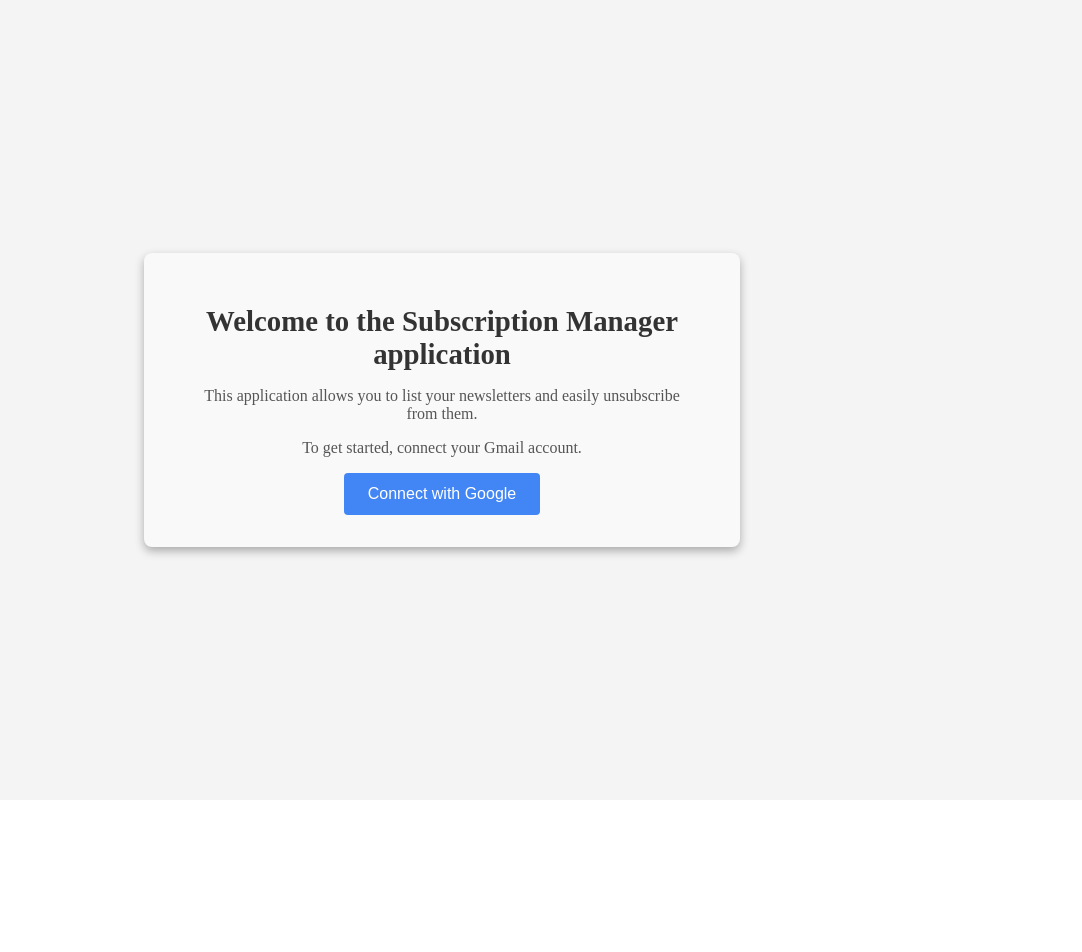
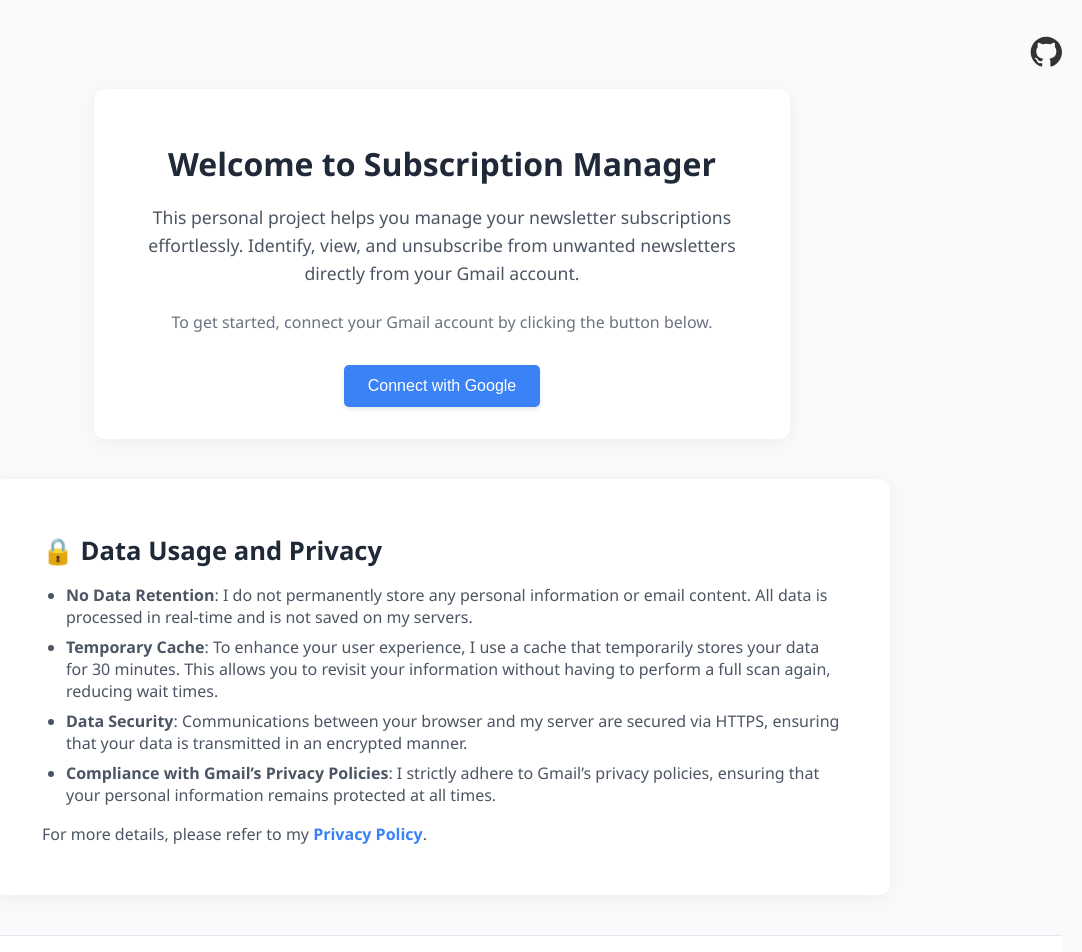
Before and after one commit to daviddeblas/subscription-manager, a React (Vite) app in the folder client/: page / in a window 1280 px wide. Shown: the top 952 px of the page, without its empty margins (198-1280 px from the left). Before the commit the page ends 800 px from the top, so only its background shows below. Built offline with nearby package versions, Linux system fonts and the light colour scheme.

Commit message:
Updated HomePage

```diff
--- a/client/src/pages/HomePage/HomePage.css
+++ b/client/src/pages/HomePage/HomePage.css
@@ -1,45 +1,176 @@
-/* HomePage.css */
 .homepage-container {
     display: flex;
-    align-items: center;
-    justify-content: center;
-    width: 100vw;
-    height: 100vh;
-    background-color: #f4f4f4;
+    flex-direction: column;
+    min-height: 100vh;
+    background-color: #f9fafb;
+    font-family: 'Segoe UI', Tahoma, Geneva, Verdana, sans-serif;
+    color: #333333;
+    padding: 20px;
+}
+
+.homepage-header {
+    display: flex;
+    justify-content: flex-end;
+    padding: 1rem 0;
+    background-color: transparent;
+}
+
+.github-link {
+    display: inline-block;
+    transition: transform 0.2s ease;
+}
+
+.github-link:hover .github-icon {
+    transform: scale(1.1);
+}
+
+.github-icon {
+    width: 32px;
+    height: 32px;
+    fill: #333333;
 }
 
 .homepage-box {
-    background-color: #f9f9f9;
-    width: 500px;
+    background-color: #ffffff;
+    max-width: 600px;
+    width: 100%;
     padding: 2rem 3rem;
-    border-radius: 8px;
-    box-shadow: 0 4px 10px rgba(0,0,0,0.3);
+    border-radius: 10px;
+    box-shadow: 0 4px 20px rgba(0,0,0,0.05);
+    margin: 0 auto 40px auto;
     text-align: center;
 }
 
-
 .homepage-title {
-    color: #333;
-    font-size: 1.8rem;
+    color: #1f2937;
+    font-size: 2rem;
     margin-bottom: 1rem;
+    font-weight: 700;
 }
 
-.homepage-description,
+.homepage-description {
+    color: #4b5563;
+    font-size: 1.1rem;
+    margin-bottom: 1.5rem;
+    line-height: 1.6;
+}
+
 .homepage-instruction {
-    color: #555;
-    margin-bottom: 1rem;
+    color: #6b7280;
+    font-size: 1rem;
+    margin-bottom: 2rem;
 }
 
 .connect-button {
     padding: 0.75rem 1.5rem;
     font-size: 1rem;
-    background-color: #4285f4;
-    color: #fff;
+    background-color: #3b82f6;
+    color: #ffffff;
     border: none;
-    border-radius: 4px;
+    border-radius: 5px;
     cursor: pointer;
+    transition: background-color 0.3s ease, transform 0.2s ease;
+    box-shadow: 0 2px 4px rgba(0,0,0,0.1);
 }
 
 .connect-button:hover {
-    background-color: #3367d6;
+    background-color: #2563eb;
+    transform: translateY(-2px);
 }
+
+.connect-button:active {
+    background-color: #1d4ed8;
+    transform: translateY(0);
+}
+
+.github-link:hover .github-icon {
+    transform: scale(1.1);
+}
+
+.privacy-section {
+    background-color: #ffffff;
+    max-width: 800px;
+    width: 100%;
+    padding: 2rem 3rem;
+    border-radius: 10px;
+    box-shadow: 0 4px 20px rgba(0,0,0,0.05);
+    margin: 0 auto 40px auto;
+}
+
+.privacy-section h2 {
+    color: #1f2937;
+    font-size: 1.6rem;
+    margin-bottom: 1rem;
+    font-weight: 600;
+}
+
+.privacy-section p {
+    color: #4b5563;
+    line-height: 1.6;
+    margin-bottom: 1rem;
+}
+
+.privacy-section ul {
+    list-style-type: disc;
+    padding-left: 1.5rem;
+    text-align: left;
+    margin-bottom: 1rem;
+}
+
+.privacy-section li {
+    color: #4b5563;
+    margin-bottom: 0.5rem;
+}
+
+.privacy-section a {
+    color: #3b82f6;
+    text-decoration: none;
+    font-weight: 600;
+}
+
+.privacy-section a:hover {
+    text-decoration: underline;
+}
+
+.homepage-footer {
+    text-align: center;
+    padding: 0.5rem;
+    background-color: #ffffff;
+    border-top: 1px solid #e5e7eb;
+    color: #9ca3af;
+    font-size: 0.9rem;
+}
+
+/* Responsive Design */
+@media (max-width: 768px) {
+    .homepage-box, .privacy-section {
+        padding: 1.5rem 2rem;
+        max-width: 90%;
+    }
+
+    .homepage-title {
+        font-size: 1.8rem;
+    }
+
+    .homepage-description {
+        font-size: 1rem;
+    }
+
+    .connect-button {
+        width: 100%;
+        padding: 0.75rem;
+    }
+
+    .privacy-section h2 {
+        font-size: 1.4rem;
+    }
+
+    .privacy-section li {
+        font-size: 0.95rem;
+    }
+
+    .github-icon {
+        width: 28px;
+        height: 28px;
+    }
+}
--- a/client/src/pages/HomePage/HomePage.tsx
+++ b/client/src/pages/HomePage/HomePage.tsx
@@ -1,15 +1,35 @@
+// src/pages/HomePage/HomePage.jsx
+
 import './HomePage.css';
 
 function HomePage() {
     return (
         <div className="homepage-container">
+            <header className="homepage-header">
+                <a href="https://github.com/daviddeblas/subscription-manager/tree/master" target="_blank"
+                   rel="noopener noreferrer" className="github-link" aria-label="View Source on GitHub">
+                    <svg
+                        xmlns="http://www.w3.org/2000/svg"
+                        width="32"
+                        height="32"
+                        viewBox="0 0 24 24"
+                        fill="#333"
+                        className="github-icon"
+                    >
+                        {/* GitHub icon with SVG*/}
+                        <path d="M12 .5C5.73.5.5 5.73.5 12c0 5.08 3.29 9.39 7.86 10.93.58.11.79-.25.79-.56 0-.28-.01-1.02-.02-2-3.2.7-3.88-1.54-3.88-1.54-.53-1.35-1.3-1.71-1.3-1.71-1.06-.73.08-.72.08-.72 1.17.08 1.78 1.2 1.78 1.2 1.04 1.78 2.73 1.27 3.4.97.11-.75.41-1.27.75-1.56-2.55-.29-5.23-1.28-5.23-5.7 0-1.26.45-2.29 1.2-3.1-.12-.3-.52-1.52.12-3.17 0 0 .98-.31 3.2 1.2a11.2 11.2 0 013-.4c.99 0 1.99.13 3 .4 2.21-1.51 3.18-1.2 3.18-1.2.64 1.65.24 2.87.12 3.17.75.81 1.2 1.84 1.2 3.1 0 4.43-2.69 5.4-5.25 5.68.42.36.8 1.08.8 2.18 0 1.57-.01 2.83-.01 3.21 0 .31.21.68.8.56C20.71 21.39 24 17.08 24 12c0-6.27-5.23-11.5-12-11.5z"/>
+                    </svg>
+                </a>
+            </header>
+
             <div className="homepage-box">
-                <h1 className="homepage-title">Welcome to the Subscription Manager application</h1>
+                <h1 className="homepage-title">Welcome to Subscription Manager</h1>
                 <p className="homepage-description">
-                    This application allows you to list your newsletters and easily unsubscribe from them.
+                    This personal project helps you manage your newsletter subscriptions effortlessly.
+                    Identify, view, and unsubscribe from unwanted newsletters directly from your Gmail account.
                 </p>
                 <p className="homepage-instruction">
-                    To get started, connect your Gmail account.
+                    To get started, connect your Gmail account by clicking the button below.
                 </p>
 
                 {/* Todo */}
@@ -19,8 +39,30 @@
                     <button className="connect-button">Connect with Google</button>
                 </a>
             </div>
+
+            <div className="privacy-section">
+                <h2>🔒 Data Usage and Privacy</h2>
+                <ul>
+                    <li><strong>No Data Retention</strong>: I do not permanently store any personal information or
+                        email content. All data is processed in real-time and is not saved on my servers.</li>
+                    <li><strong>Temporary Cache</strong>: To enhance your user experience, I use a cache that temporarily
+                        stores your data for 30 minutes. This allows you to revisit your information without having to
+                        perform a full scan again, reducing wait times.</li>
+                    <li><strong>Data Security</strong>: Communications between your browser and my server are secured
+                        via HTTPS, ensuring that your data is transmitted in an encrypted manner.</li>
+                    <li><strong>Compliance with Gmail’s Privacy Policies</strong>: I strictly adhere to Gmail’s privacy
+                        policies, ensuring that your personal information remains protected at all times.</li>
+                </ul>
+                <p>For more details, please refer to my <a href="/privacy-policy">Privacy Policy</a>.</p>
+            </div>
+
+            {/* Footer */}
+            <footer className="homepage-footer">
+                <p>&copy; 2025 Subscription Manager. All rights reserved.</p>
+            </footer>
         </div>
     );
+
 }
 
 export default HomePage;
```
